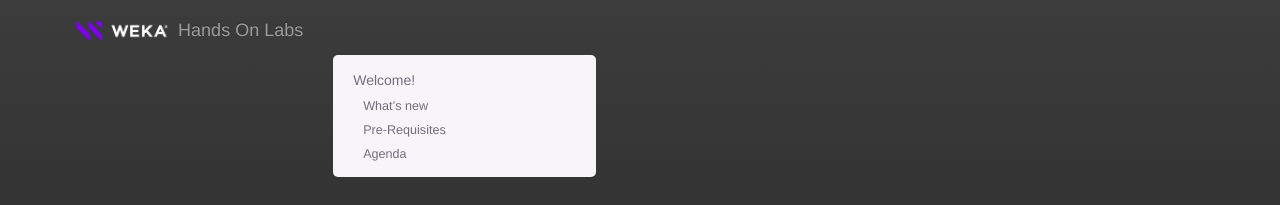
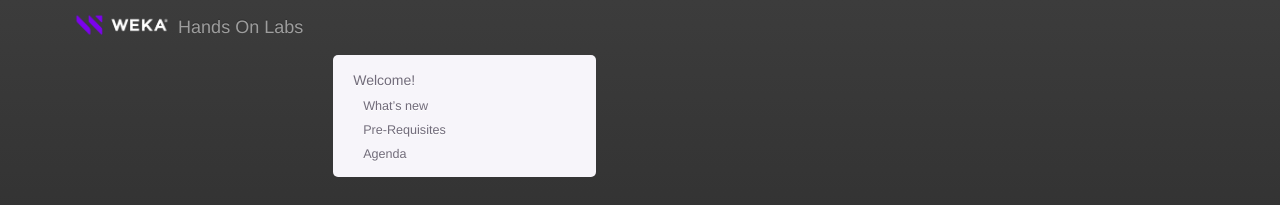
Before and after one commit to bmp-dot/template, a Sphinx documentation site: the page built from source/index.rst, in a window 1280 px wide. Shown: the top 205 px of the page. Built offline with Sphinx 7.4.7, drawn with Linux system fonts in a browser that asks for light colours; nearby versions of some CDN libraries; pages that are not in the unit, such as notebooks, are missing from menus.

Commit message:
add css for logo height

```diff
--- /dev/null
+++ b/source/_static/custom.css
@@ -0,0 +1,8 @@
+.navbar-brand img {
+    max-height: 32px;
+    width: auto;
+    margin-top: -6px;
+}
+.navbar-inverse {
+    min-height: 50px;
+}
--- a/source/conf.py
+++ b/source/conf.py
@@ -101,7 +101,7 @@
 html_favicon = "_static/favicon.ico"
 
 html_css_files = [
-#    'custom.css',
+    'custom.css',
     'bootstrap-sphinx.css',
 ]
 
```
